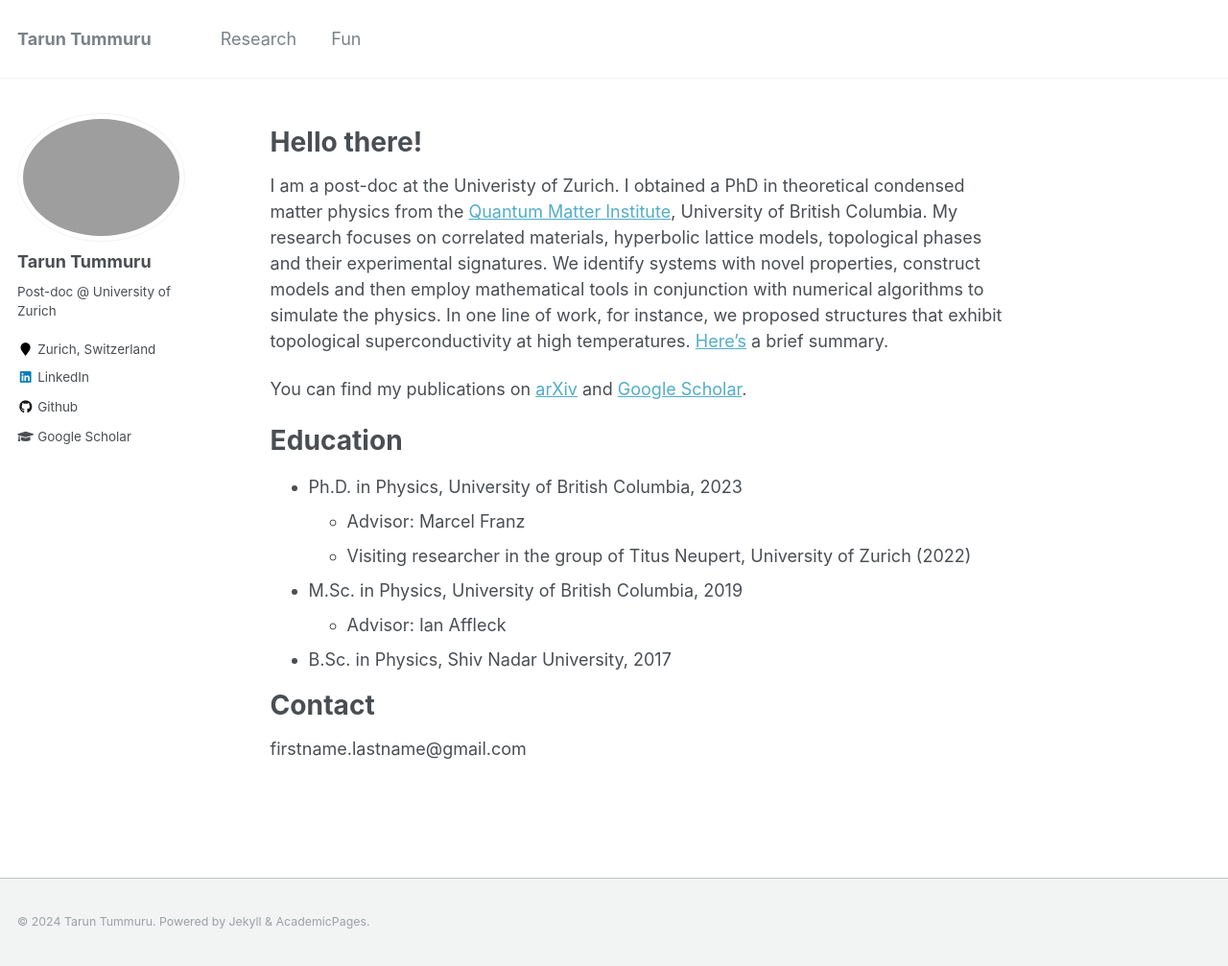
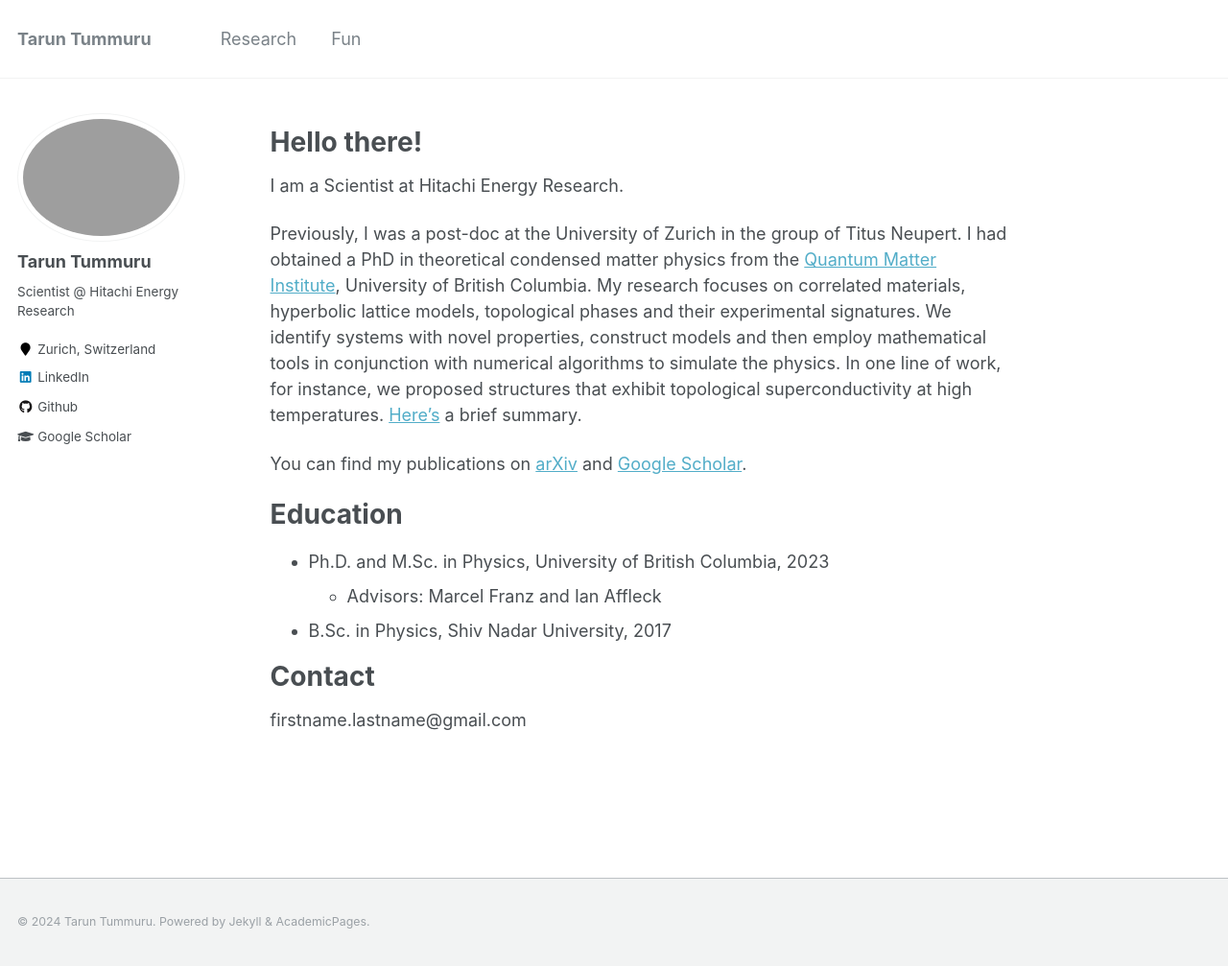
Before and after one commit to ttummuru/ttummuru.github.io, a Jekyll site: the page built from _pages/about.md, in a window 1280 px wide and 1007 px high. Shown: the whole window at 96% size. Built offline with Jekyll 4.4.1, drawn with Linux system fonts in a browser that asks for light colours.

Commit message:
profile update

```diff
--- a/_config.yml
+++ b/_config.yml
@@ -83,7 +83,7 @@
 author:
   name             : "Tarun Tummuru"
   avatar           : "dp.jpeg"
-  bio              : "Post-doc @ University of Zurich"
+  bio              : "Scientist @ Hitachi Energy Research"
   location         : "Zurich, Switzerland"
   employer         :
   pubmed           :
--- a/_pages/about.md
+++ b/_pages/about.md
@@ -11,18 +11,17 @@
 Hello there!
 ======
 
-I am a post-doc at the Univeristy of Zurich. I obtained a PhD in theoretical condensed matter physics from the [Quantum Matter Institute](https://qmi.ubc.ca), University of British Columbia. My research focuses on correlated materials, hyperbolic lattice models, topological phases and their experimental signatures. We identify systems with novel properties, construct models and then employ mathematical tools in conjunction with numerical algorithms to simulate the physics. In one line of work, for instance, we proposed structures that exhibit topological superconductivity at high temperatures. [Here's](https://ttummuru.github.io/research/) a brief summary.
+I am a Scientist at Hitachi Energy Research.
+
+Previously, I was a post-doc at the University of Zurich in the group of Titus Neupert. I had obtained a PhD in theoretical condensed matter physics from the [Quantum Matter Institute](https://qmi.ubc.ca), University of British Columbia. My research focuses on correlated materials, hyperbolic lattice models, topological phases and their experimental signatures. We identify systems with novel properties, construct models and then employ mathematical tools in conjunction with numerical algorithms to simulate the physics. In one line of work, for instance, we proposed structures that exhibit topological superconductivity at high temperatures. [Here's](https://ttummuru.github.io/research/) a brief summary.
 
 You can find my publications on [arXiv](https://arxiv.org/search/?query=Tarun+Tummuru&searchtype=author&abstracts=show&order=-announced_date_first&size=50&date-date_type=submitted_date) and [Google Scholar](https://scholar.google.ca/citations?hl=en&user=WG2IsFYAAAAJ).
 
 
 Education
 ======
-* Ph.D. in Physics, University of British Columbia, 2023
-  * Advisor: Marcel Franz
-  * Visiting researcher in the group of Titus Neupert, University of Zurich (2022)
-* M.Sc. in Physics, University of British Columbia, 2019
-  * Advisor: Ian Affleck
+* Ph.D. and M.Sc. in Physics, University of British Columbia, 2023
+  * Advisors: Marcel Franz and Ian Affleck
 * B.Sc. in Physics, Shiv Nadar University, 2017
 
 <!---
```
Also changed, not shown: 1 other file.
